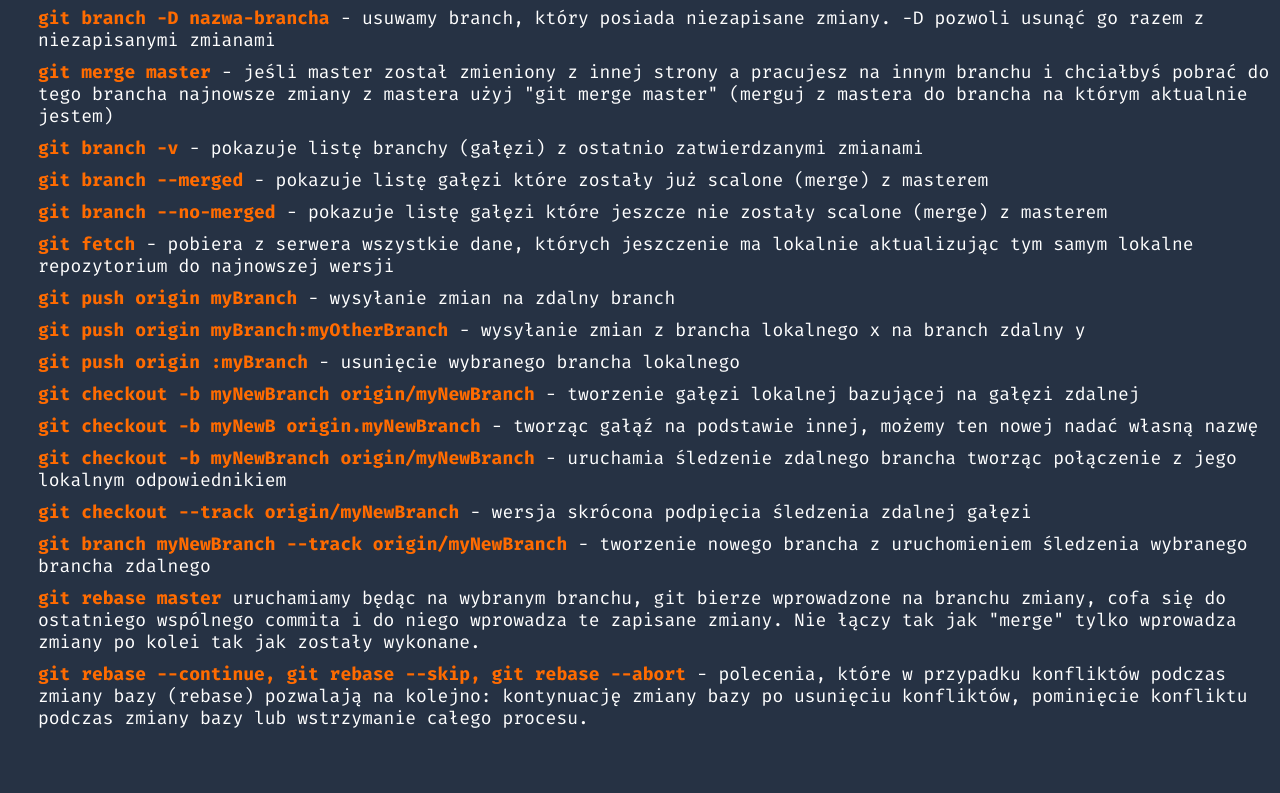
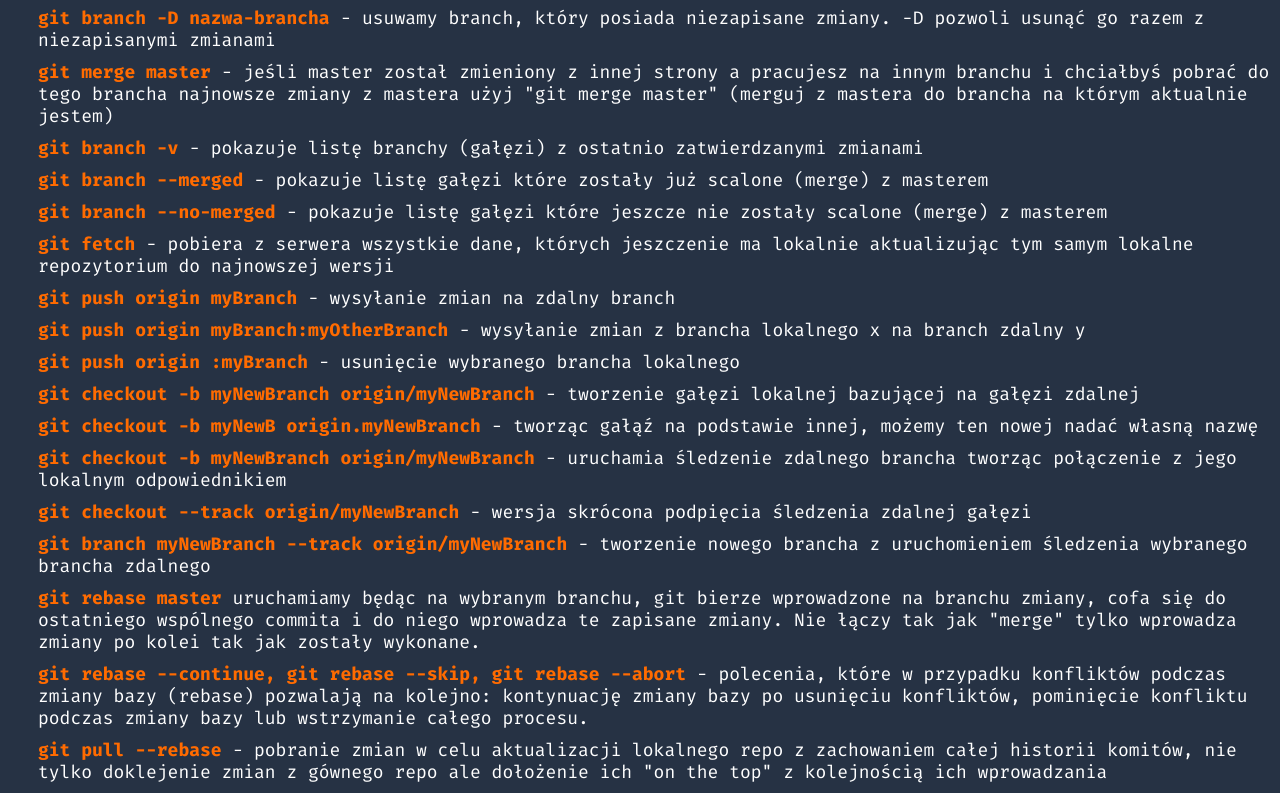
Before and after one commit to AdamReszka/MyGitManual, a plain HTML site: page index.html in a window 1280 px wide. Shown: the part 2571-3364 px from the top of the page. Before the commit the page ends 3310 px from the top, so only its background shows below. Drawn offline with Linux system fonts and the light colour scheme.

Commit message:
pull rebase

```diff
--- a/index.html
+++ b/index.html
@@ -477,9 +477,9 @@
   </p>
   <p class="single-row">
     <span>
-
+      git pull --rebase
     </span>
-
+     - pobranie zmian w celu aktualizacji lokalnego repo z zachowaniem całej historii komitów, nie tylko doklejenie zmian z gównego repo ale dołożenie ich "on the top" z kolejnością ich wprowadzania
   </p>
   <p class="single-row">
     <span>
```
